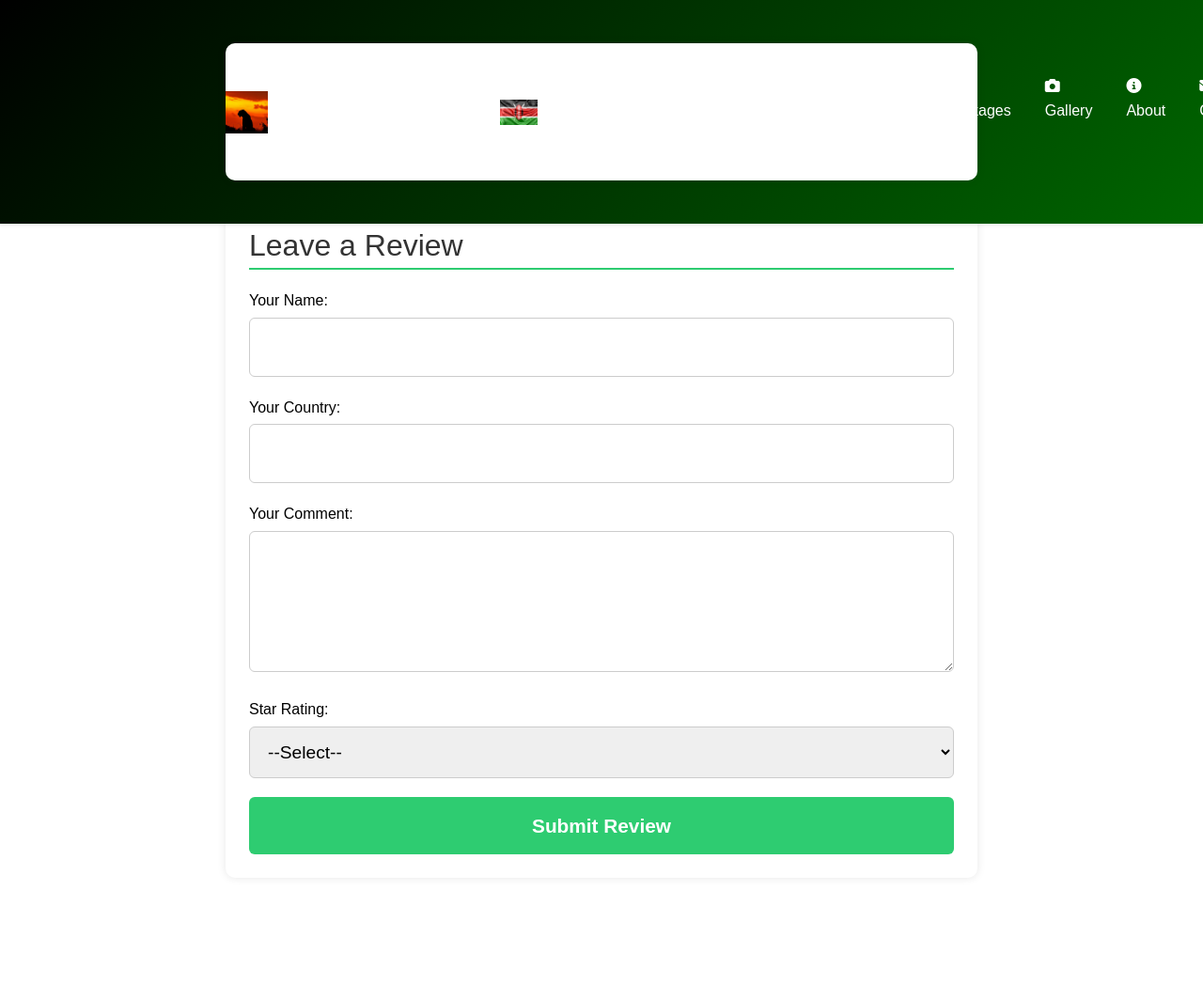
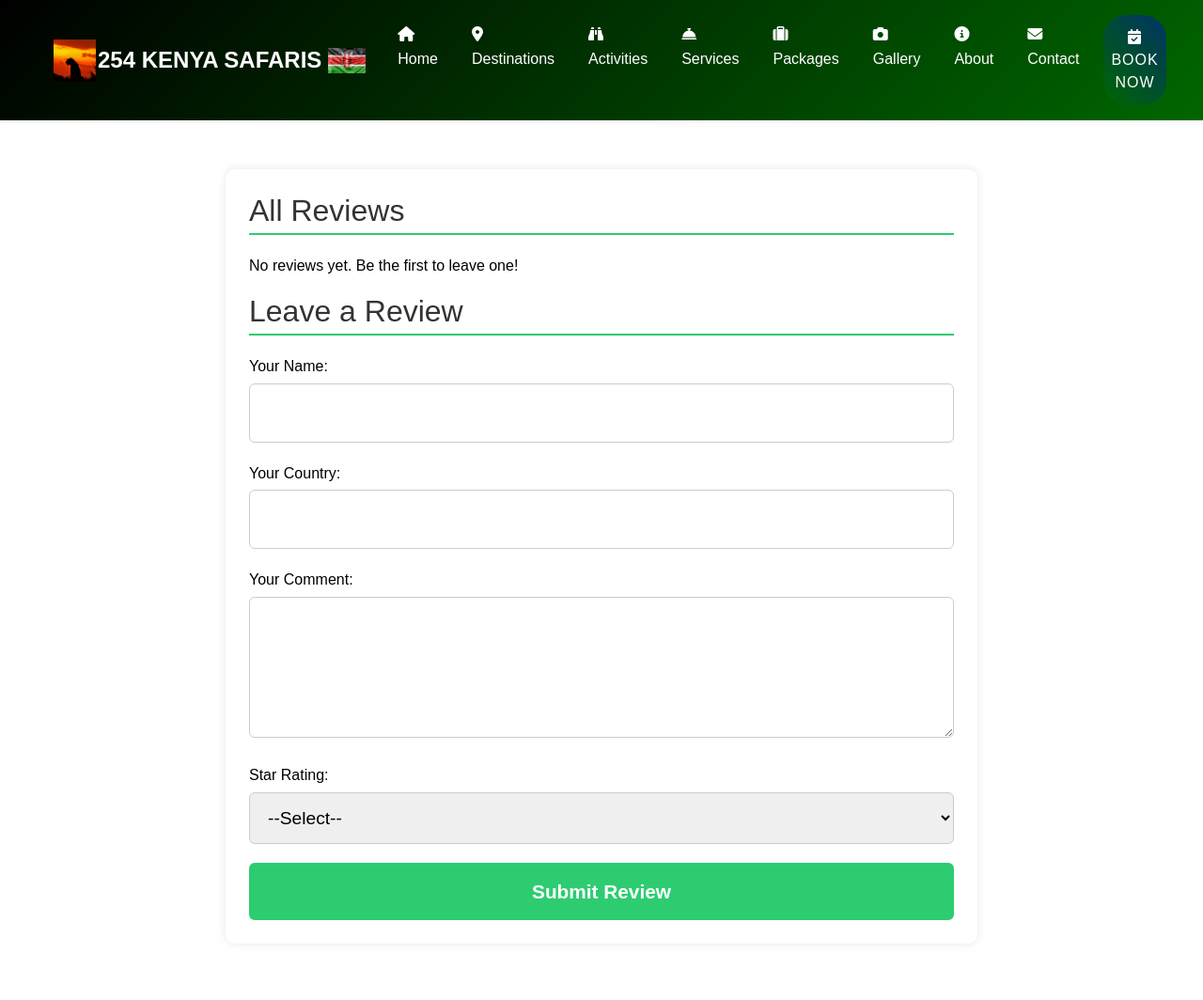
Before and after one commit to VINCENT-bot354/254KenyaSafaris, a Flask app: page /reviews in a window 1280 px wide. Shown: the whole page at 94% size. Before the commit the page ends 909 px from the top, so only its background shows below. Run offline with Flask 3, Linux system fonts and the light colour scheme; data that the repository does not hold is empty; some libraries are stand-ins or nearby versions.

Commit message:
Update review.html

```diff
--- a/templates/review.html
+++ b/templates/review.html
@@ -1,7 +1,7 @@
 {% extends "nairobibase.html" %}
 
 {% block content %}
-<div class="container">
+<div class="reviews-container">
     <h2>All Reviews</h2>
     {% if reviews %}
         {% for name, country, comment, stars in reviews %}
@@ -41,9 +41,9 @@
 
 {% block extra_styles %}
 <style>
-    .container {
+    .reviews-container {
         max-width: 800px;
-        margin: 30px auto;
+        margin: 100px auto 60px auto; /* top and bottom margins to show green */
         background: white;
         padding: 25px;
         border-radius: 10px;
```
